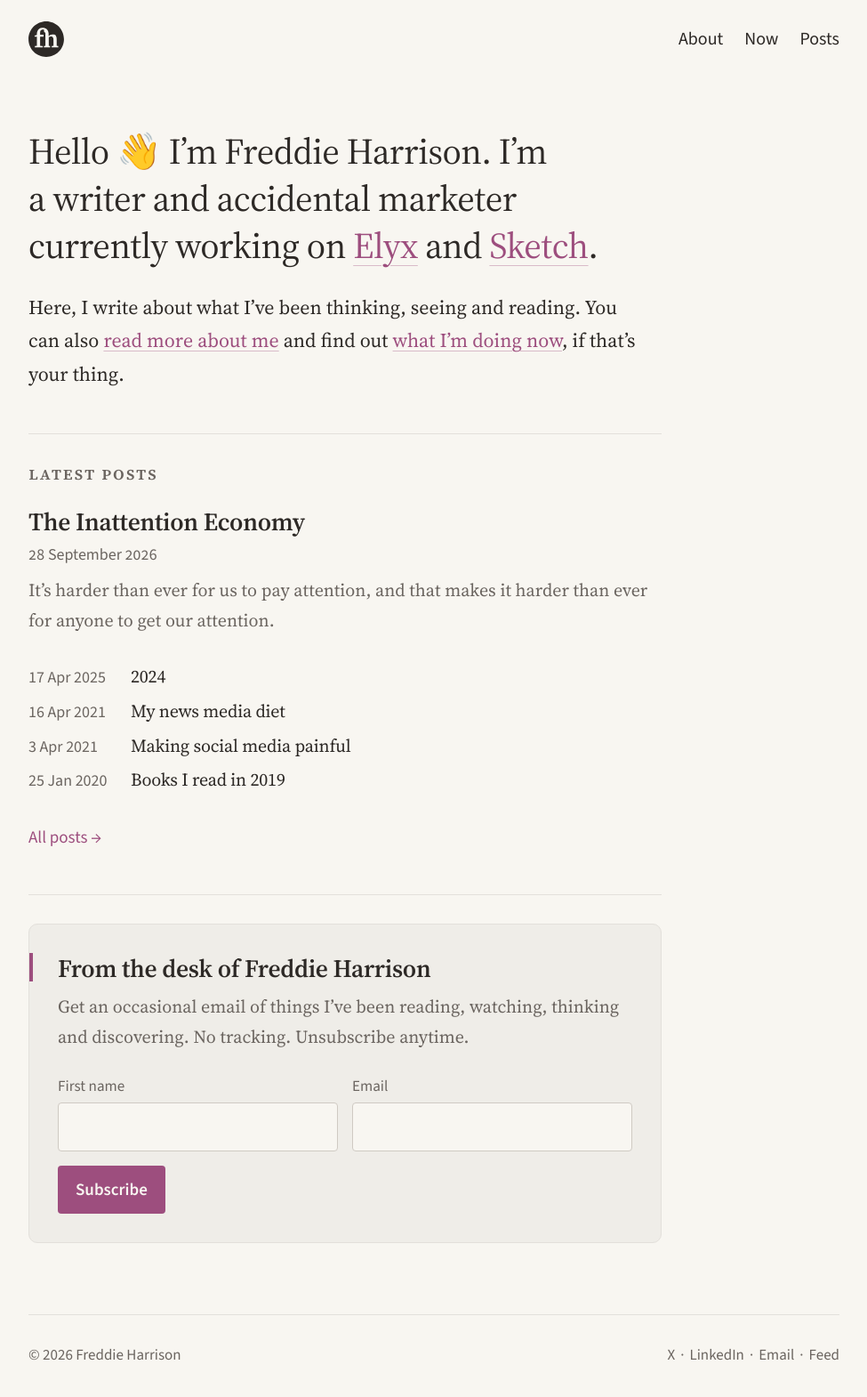
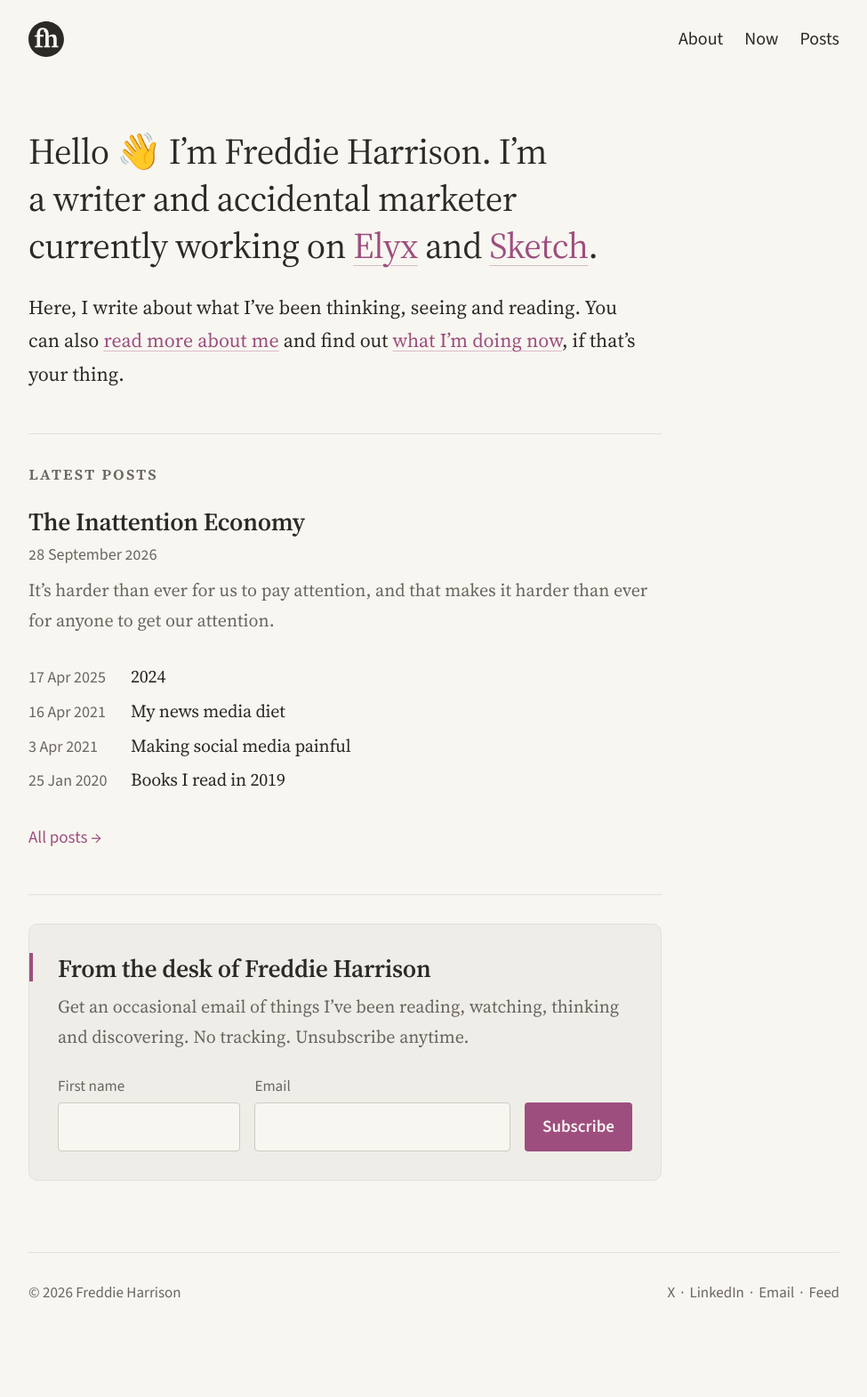
Before and after one commit to freddiewrites/freddiewrites.github.io, a Jekyll site: the page built from index.markdown, in a window 1280 px wide. Shown: the whole page at 89% size, without its empty margins (152-1127 px from the left). Built offline with Jekyll 4.4.1, drawn with Linux system fonts in a browser that asks for light colours; after the commit the page ends 1499 px from its top, so only the background shows below that.

Commit message:
Put newsletter fields and button on one row on desktop
Lets the fields shrink so the button stays inside the panel on
narrower screens.

Co-Authored-By: Claude Opus 5.5 <noreply@anthropic.com>
Claude-Session: https://claude.ai/code/session_01XhZxdn2ykFjNGtpS1kPALB

```diff
--- a/_sass/_components.scss
+++ b/_sass/_components.scss
@@ -266,6 +266,8 @@
   display: flex;
   flex-direction: column;
   gap: 4px;
+  /* Let fields shrink below the browser's default input width */
+  min-width: 0;
 
   label {
     color: var(--text-muted);
@@ -273,6 +275,7 @@
   }
 
   input {
+    min-width: 0;
     font: inherit;
     color: var(--text-color);
     background-color: var(--bg-color);
@@ -341,7 +344,7 @@
   }
 }
 
-/* A soft panel, fields side by side, button below */
+/* A soft panel. Fields and button share a row on wider screens */
 .newsletter {
   position: relative;
   padding: var(--space-lg);
@@ -360,13 +363,14 @@
     background-color: var(--link-color);
   }
 
-  .newsletter-button {
-    grid-column: 1 / -1;
-  }
-
   @media (min-width: 600px) {
     .newsletter-form {
-      grid-template-columns: 1fr 1fr;
+      grid-template-columns: 1fr 1.4fr auto;
+    }
+
+    /* Line the button up with the fields, not their labels */
+    .newsletter-button {
+      margin-top: calc(0.9em * 1.7 + 4px);
     }
   }
 
```
